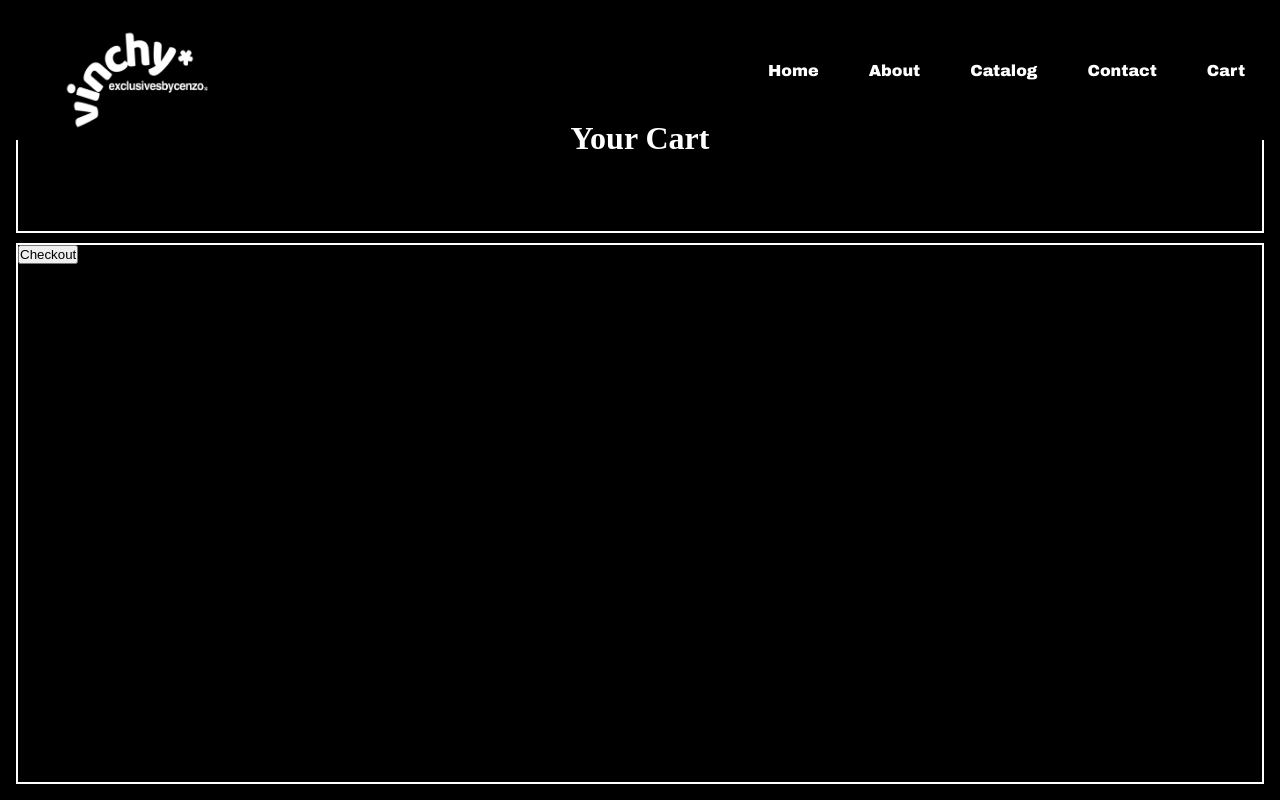
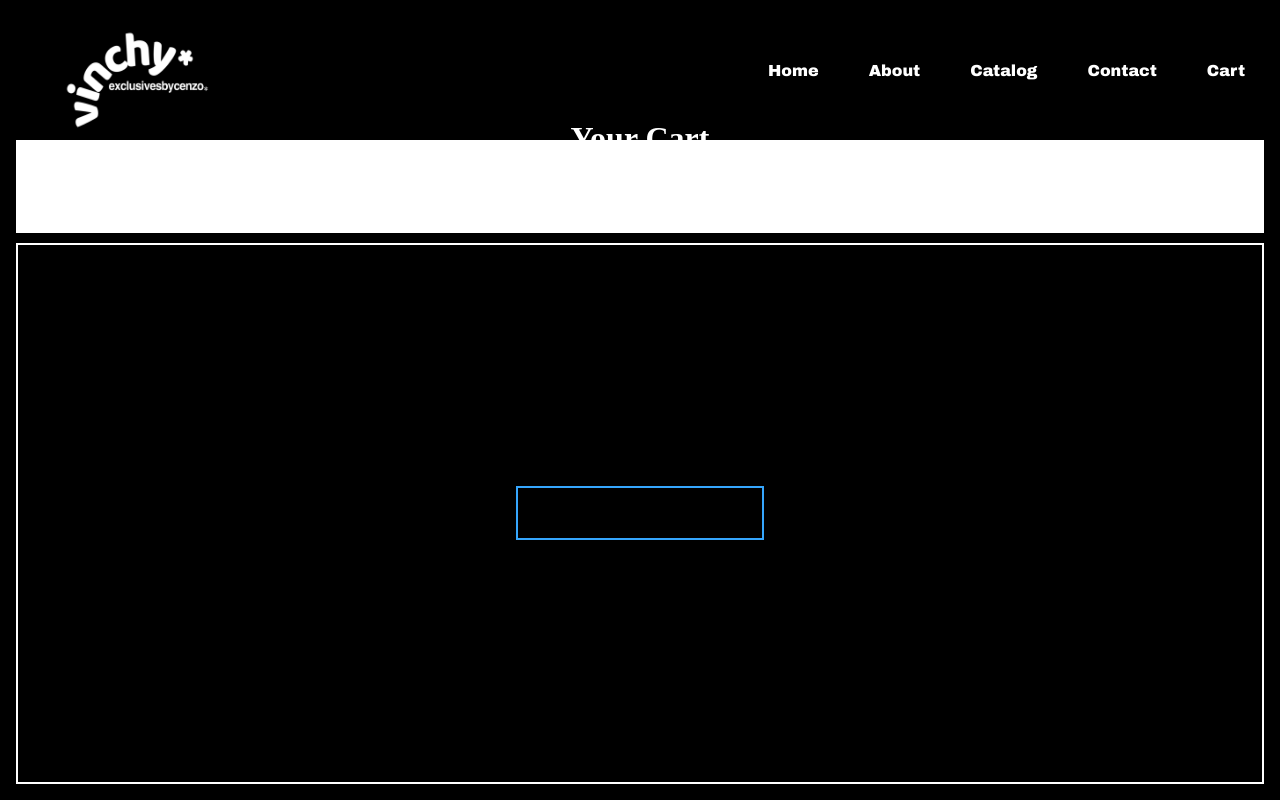
Before and after one commit to vgalante2/vinchyExclusives, a Next.js app: page /checkout in a window 1280 px wide. Built offline with nearby package versions, Linux system fonts and the light colour scheme.

Commit message:
checkout update

```diff
--- a/pages/checkout/checkout.module.scss
+++ b/pages/checkout/checkout.module.scss
@@ -27,7 +27,7 @@ align-items: center;
 flex-direction: row;
 justify-content: center;
 border: 2px white solid;
-background-color: transparent;
+background-color: white;
 }
 
 .CheckoutItemRow {
@@ -35,6 +35,7 @@ background-color: transparent;
     flex-direction: column;
     justify-content: flex-start;
     align-items: center;
+
     margin-bottom: 20px; /* Adjust spacing as needed */
   }
 
@@ -44,6 +45,7 @@ background-color: transparent;
     align-items: center;
     flex-direction: column;
     justify-content: center;
+    background-color: white;
 }
 
 .CheckoutInfoContainer{
@@ -55,7 +57,7 @@ background-color: transparent;
 }
 
 .CheckoutImg {
-    height: 200px;
+    height: 250px;
     width: auto;
 }
 
@@ -63,7 +65,7 @@ background-color: transparent;
 
 
 .CheckoutInfo {
-
+    color: black;
 }
 
 
@@ -73,4 +75,25 @@ background-color: transparent;
     width: 100%;
 border: 2px white solid;
 background-color: transparent;
+display: flex;
+justify-content: center;
+align-items: center;
+
 }
+
+.Checkout_Btn {
+    font-size: 1rem;
+    width: 20%;
+    height: auto;
+    padding: 1rem 1rem;
+    background-color: transparent;
+    border: 2px rgb(53, 166, 253) solid
+
+
+}
+
+.Checkout_Btn:hover {
+    border: rgb(112, 166, 241) 2px solid;
+    background-color: rgb(112, 166, 241);
+    color: black;
+}
--- a/pages/checkout/index.js
+++ b/pages/checkout/index.js
@@ -32,7 +32,7 @@ return (
 
     </div>
     <div className={styles.CheckoutContainerTwo}>
-     <button className={styles.CheckoutBtn}>Checkout</button>
+     <button className={styles.Checkout_Btn}>Checkout</button>
     </div>
 </div>
 )
```
